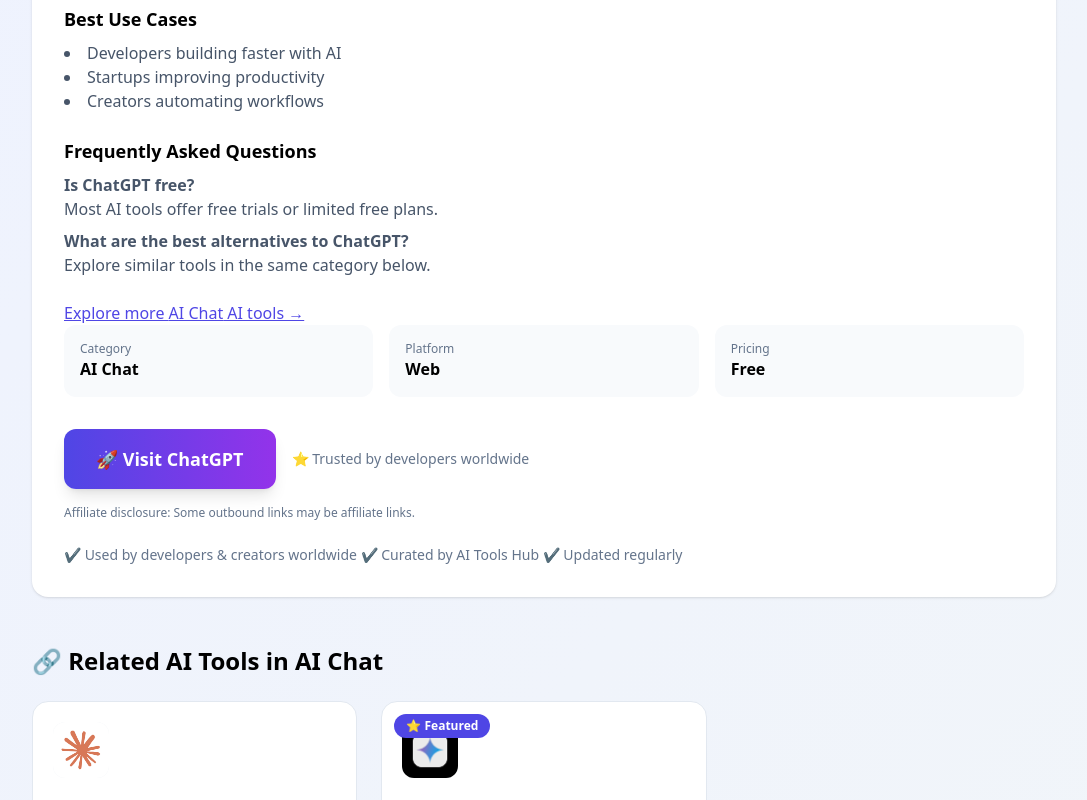
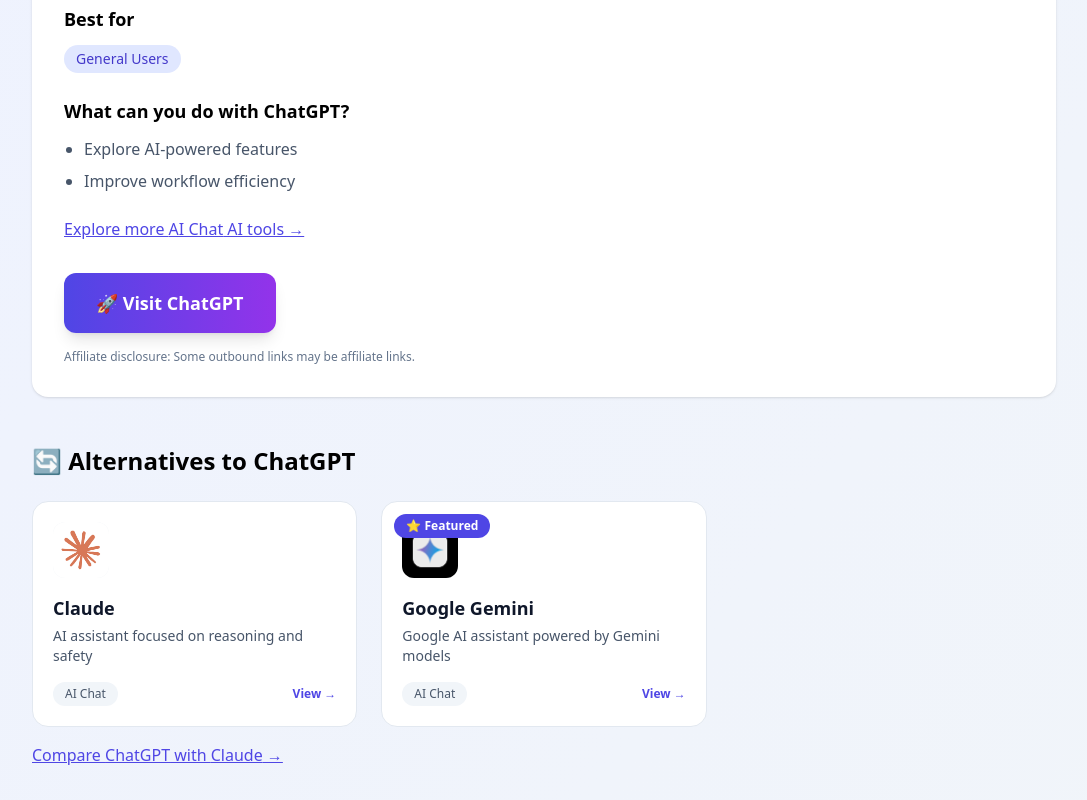
Before and after one commit to jagdish1604/ai-tools-for-devs, a React (Vite) app: page /tools/chatgpt in a window 1280 px wide. Shown: the part 540-1340 px from the top of the page, without its empty margins (96-1183 px from the left). Built offline with nearby package versions, Linux system fonts and the light colour scheme.

Commit message:
Add compare pages to sitemap

```diff
--- a/src/App.jsx
+++ b/src/App.jsx
@@ -12,6 +12,7 @@
 import AiToolsForReactDevelopers from "./pages/seo/AiToolsForReactDevelopers";
 import FreeAiToolsForCoding from "./pages/seo/FreeAiToolsForCoding";
 import ChatGptAlternativesForDevelopers from "./pages/seo/ChatGptAlternativesForDevelopers";
+import ComparePage from "./pages/ComparePage";
 
 
 
@@ -44,12 +45,11 @@
   path="/chatgpt-alternatives-for-developers"
   element={<ChatGptAlternativesForDevelopers />}
 />
-
-
 <Route
   path="/ai-tools-for-react-developers"
   element={<AiToolsForReactDevelopers />}
 />
+<Route path="/compare/:slugs" element={<ComparePage />} />
 
 
   </Routes>
--- /dev/null
+++ b/src/components/AlternativesSection.jsx
@@ -0,0 +1,22 @@
+import { Link } from "react-router-dom";
+import ToolCard from "./ToolCard";
+
+export default function AlternativesSection({ currentTool, alternatives }) {
+  if (!alternatives || alternatives.length === 0) return null;
+
+  return (
+    <section className="max-w-5xl mx-auto mt-12">
+      <h2 className="text-2xl font-bold mb-6 dark:text-white">
+        🔄 Alternatives to {currentTool.name}
+      </h2>
+
+      <div className="grid gap-6 sm:grid-cols-2 lg:grid-cols-3">
+        {alternatives.map(tool => (
+          <Link key={tool.slug} to={`/tools/${tool.slug}`}>
+            <ToolCard tool={tool} />
+          </Link>
+        ))}
+      </div>
+    </section>
+  );
+}
--- /dev/null
+++ b/src/pages/ComparePage.jsx
@@ -0,0 +1,121 @@
+import { useParams, Link } from "react-router-dom";
+import { Helmet } from "react-helmet-async";
+import tools from "../data/tools.json";
+
+export default function ComparePage() {
+  const { slugs } = useParams();
+
+  const toolSlugs = slugs.split("-vs-");
+  const selectedTools = tools.filter(t =>
+    toolSlugs.includes(t.slug)
+  );
+
+  if (selectedTools.length < 2) {
+    return (
+      <div className="max-w-4xl mx-auto px-6 py-20">
+        <h1 className="text-2xl font-bold">Comparison not available</h1>
+      </div>
+    );
+  }
+
+  const title = selectedTools.map(t => t.name).join(" vs ");
+
+  return (
+    <div className="min-h-screen bg-slate-50 dark:bg-slate-900 px-6 py-12">
+
+      {/* ✅ SEO */}
+      <Helmet>
+        <title>{title} – AI Tool Comparison</title>
+        <meta
+          name="description"
+          content={`Compare ${title}. Features, use cases, pricing, and recommendations for developers and creators.`}
+        />
+        <link
+          rel="canonical"
+          href={`https://aitoolsfordev.com/compare/${slugs}`}
+        />
+      </Helmet>
+
+      <div className="max-w-6xl mx-auto">
+
+        {/* 🔙 Back */}
+        <Link
+          to="/"
+          className="text-sm text-indigo-600 dark:text-indigo-400 hover:underline"
+        >
+          ← Back to tools
+        </Link>
+
+        {/* 🧠 Heading */}
+        <h1 className="text-4xl font-extrabold mt-6 mb-4 dark:text-white">
+          {title}
+        </h1>
+
+        <p className="text-slate-600 dark:text-slate-400 mb-8">
+          A side-by-side comparison to help developers and creators
+          choose the right AI tool.
+        </p>
+
+        {/* 📊 Comparison Table */}
+        <div className="overflow-x-auto">
+          <table className="w-full border-collapse rounded-xl overflow-hidden">
+            <thead>
+              <tr className="bg-indigo-600 text-white">
+                <th className="p-4 text-left">Feature</th>
+                {selectedTools.map(tool => (
+                  <th key={tool.slug} className="p-4 text-left">
+                    {tool.name}
+                  </th>
+                ))}
+              </tr>
+            </thead>
+
+            <tbody className="bg-white dark:bg-slate-800">
+              <Row label="Category" tools={selectedTools} field="category" />
+              <Row label="Best for" tools={selectedTools} custom />
+              <Row label="Pricing" tools={selectedTools} pricing />
+              <Row label="Website" tools={selectedTools} link />
+            </tbody>
+          </table>
+        </div>
+
+        {/* 🏆 Recommendation */}
+        <div className="mt-10 bg-indigo-50 dark:bg-slate-800 p-6 rounded-xl">
+          <h2 className="text-xl font-bold mb-2 dark:text-white">
+            Final Recommendation
+          </h2>
+          <p className="text-slate-600 dark:text-slate-300">
+            {selectedTools[0].name} is ideal if you want simplicity and fast results.
+            {selectedTools[1].name} is better if you need flexibility and advanced control.
+          </p>
+        </div>
+      </div>
+    </div>
+  );
+}
+
+function Row({ label, tools, field, custom, pricing, link }) {
+  return (
+    <tr className="border-b border-slate-200 dark:border-slate-700">
+      <td className="p-4 font-medium">{label}</td>
+
+      {tools.map(tool => (
+        <td key={tool.slug} className="p-4 text-slate-600 dark:text-slate-300">
+          {custom && tool.category}
+          {field && tool[field]}
+          {pricing && (tool.canAffiliate ? "Free / Paid" : "Free")}
+          {link && (
+            <a
+              href={tool.website}
+              target="_blank"
+              rel="noopener noreferrer"
+              className="text-indigo-600 underline"
+            >
+              Visit
+            </a>
+          )}
+        </td>
+      ))}
+    </tr>
+  );
+}
--- a/src/pages/ToolDetail.jsx
+++ b/src/pages/ToolDetail.jsx
@@ -1,11 +1,16 @@
 import { useParams, Link } from "react-router-dom";
-import { useEffect } from "react";
 import tools from "../data/tools.json";
 import ToolCard from "../components/ToolCard";
 import { Helmet } from "react-helmet-async";
+import { getBestFor, getUseCases } from "../utils/toolMetadata";
+import { getAlternatives } from "../utils/toolMetadata";
+import AlternativesSection from "../components/AlternativesSection";
+
+
 export default function ToolDetail() {
   const { slug } = useParams();
   const tool = tools.find(t => t.slug === slug);
+
 
   if (!tool) {
     return (
@@ -18,80 +23,21 @@
   const relatedTools = tools
     .filter(t => t.category === tool.category && t.slug !== tool.slug)
     .slice(0, 4);
+const alternatives = getAlternatives(tool, tools);
 
-  /* ✅ SEO (15.1) — TITLE + META */
-  useEffect(() => {
-    const prevTitle = document.title;
-    const prevDescription = document
-      .querySelector('meta[name="description"]')
-      ?.getAttribute("content");
-
-    document.title = `${tool.name} – AI Tool Review & Best Alternatives`;
-
-    let metaDescription = document.querySelector(
-      'meta[name="description"]'
-    );
-
-    if (!metaDescription) {
-      metaDescription = document.createElement("meta");
-      metaDescription.name = "description";
-      document.head.appendChild(metaDescription);
-    }
-
-    metaDescription.content = `${tool.name} is an AI tool for ${tool.category}. ${tool.description}`;
-
-    let canonical = document.querySelector("link[rel='canonical']");
-    if (!canonical) {
-      canonical = document.createElement("link");
-      canonical.rel = "canonical";
-      document.head.appendChild(canonical);
-    }
-
-    canonical.href = `https://aitoolsfordev.com/tools/${tool.slug}`;
-
-    return () => {
-      document.title = prevTitle;
-      if (prevDescription && metaDescription) {
-        metaDescription.content = prevDescription;
-      }
-    };
-  }, [tool]);
-
-  /* ✅ SEO (15.3D) — STRUCTURED DATA */
-  useEffect(() => {
-    const schema = {
-      "@context": "https://schema.org",
-      "@type": "SoftwareApplication",
-      name: tool.name,
-      applicationCategory: tool.category,
-      operatingSystem: "Web",
-      description: tool.description,
-      url: tool.url
-    };
-
-    const script = document.createElement("script");
-    script.type = "application/ld+json";
-    script.text = JSON.stringify(schema);
-
-    document.head.appendChild(script);
-
-    return () => {
-      document.head.removeChild(script);
-    };
-  }, [tool]);
+  const bestFor = getBestFor(tool);
+  const useCases = getUseCases(tool);
 
   return (
-
     <div className="min-h-screen bg-gradient-to-br from-indigo-50 to-slate-100 dark:from-slate-900 dark:to-slate-800 px-4 py-12">
 
+      {/* ✅ SEO (SINGLE SOURCE OF TRUTH) */}
       <Helmet>
-        <title>{tool.name} – AI Tool for Developers</title>
-
+        <title>{tool.name} – AI Tool Review & Best Alternatives</title>
         <meta
           name="description"
-          content={`${tool.name} is an AI tool that helps developers with ${tool.category.toLowerCase()}. Learn features, use cases, pricing, and alternatives.`}
+          content={`${tool.name} is an AI tool for ${tool.category}. Learn features, use cases, pricing, and best alternatives.`}
         />
-
         <link
           rel="canonical"
           href={`https://aitoolsfordev.com/tools/${tool.slug}`}
@@ -121,7 +67,6 @@
                 width="80"
                 height="80"
                 loading="lazy"
-                decoding="async"
                 className="w-full h-full object-contain"
               />
             ) : (
@@ -139,23 +84,21 @@
 
             <p className="text-slate-600 dark:text-slate-400 mb-4">
               {tool.description}
-               <p className="mt-4 text-slate-600 dark:text-slate-400">
+            </p>
+
+            <p className="text-slate-600 dark:text-slate-400">
               Looking for an honest review of {tool.name}?
               Here’s everything you need to know — features, use cases,
               pricing insights, and the best alternatives.
             </p>
-            </p>
 
-
-
-            <span className="inline-block text-sm bg-slate-100 dark:bg-slate-700
+            <span className="inline-block mt-4 text-sm bg-slate-100 dark:bg-slate-700
                              text-slate-700 dark:text-slate-300 px-3 py-1 rounded-full">
               {tool.category}
             </span>
           </div>
         </div>
       </div>
-
 
       {/* 📦 Content */}
       <div className="max-w-5xl mx-auto bg-white dark:bg-slate-900 rounded-2xl shadow p-8">
@@ -165,37 +108,47 @@
         </h2>
 
         <p className="text-slate-600 dark:text-slate-400 mb-6 leading-relaxed text-lg">
-
           {tool.longDescription || tool.description}
         </p>
 
-        {/* ✅ NEW: USE CASES */}
-        <h3 className="text-lg font-semibold mb-2 dark:text-white">
-          Best Use Cases
+        {/* 🎯 BEST FOR */}
+        {bestFor.length > 0 && (
+          <>
+            <h3 className="text-lg font-semibold mb-3 dark:text-white">
+              Best for
             </h3>
 
-        <ul className="list-disc list-inside text-slate-600 dark:text-slate-400 mb-6">
-          <li>Developers building faster with AI</li>
-          <li>Startups improving productivity</li>
-          <li>Creators automating workflows</li>
-        </ul>
+            <div className="flex flex-wrap gap-2 mb-6">
+              {bestFor.map((item, i) => (
+                <span
+                  key={i}
+                  className="px-3 py-1 text-sm rounded-full
+                             bg-indigo-100 text-indigo-700
+                             dark:bg-indigo-900 dark:text-indigo-300"
+                >
+                  {item}
+                </span>
+              ))}
+            </div>
+          </>
+        )}
 
-        {/* ✅ NEW: FAQ */}
-        <h3 className="text-lg font-semibold mb-2 dark:text-white">
-          Frequently Asked Questions
+        {/* 🧩 USE CASES */}
+        {useCases.length > 0 && (
+          <>
+            <h3 className="text-lg font-semibold mb-3 dark:text-white">
+              What can you do with {tool.name}?
             </h3>
 
-        <p className="text-slate-600 dark:text-slate-400 mb-2">
-          <strong>Is {tool.name} free?</strong><br />
-          Most AI tools offer free trials or limited free plans.
-        </p>
+            <ul className="list-disc pl-5 space-y-2 text-slate-600 dark:text-slate-400 mb-6">
+              {useCases.map((uc, i) => (
+                <li key={i}>{uc}</li>
+              ))}
+            </ul>
+          </>
+        )}
 
-        <p className="text-slate-600 dark:text-slate-400 mb-6">
-          <strong>What are the best alternatives to {tool.name}?</strong><br />
-          Explore similar tools in the same category below.
-        </p>
-
-        {/* ✅ NEW: INTERNAL LINK */}
+        {/* 🔗 Category link */}
         <Link
           to={`/category/${encodeURIComponent(tool.category)}`}
           className="text-indigo-600 dark:text-indigo-400 underline"
@@ -203,30 +156,8 @@
           Explore more {tool.category} AI tools →
         </Link>
 
-
-        {/* 🔍 Quick Info */}
-<div className="grid grid-cols-2 sm:grid-cols-3 gap-4 mb-8">
-  <div className="bg-slate-50 dark:bg-slate-800 rounded-xl p-4">
-    <p className="text-xs text-slate-500">Category</p>
-    <p className="font-semibold dark:text-white">{tool.category}</p>
-  </div>
-
-  <div className="bg-slate-50 dark:bg-slate-800 rounded-xl p-4">
-    <p className="text-xs text-slate-500">Platform</p>
-    <p className="font-semibold dark:text-white">Web</p>
-  </div>
-
-  <div className="bg-slate-50 dark:bg-slate-800 rounded-xl p-4">
-    <p className="text-xs text-slate-500">Pricing</p>
-    <p className="font-semibold dark:text-white">
-      {tool.canAffiliate ? "Free / Paid" : "Free"}
-    </p>
-  </div>
-</div>
-
-
         {/* CTA */}
-        <div className="flex flex-wrap gap-4 mt-6">
+        <div className="flex flex-wrap gap-4 mt-8">
           <a
             href={`/go/${tool.slug}`}
             target="_blank"
@@ -235,29 +166,35 @@
                        bg-gradient-to-r from-indigo-600 to-purple-600
                        hover:from-indigo-700 hover:to-purple-700
                        text-white px-8 py-4 rounded-xl
-             font-semibold text-lg shadow-lg
-             transition-transform hover:-translate-y-0.5"
+                       font-semibold text-lg shadow-lg"
           >
             🚀 Visit {tool.name}
           </a>
+        </div>
 
-
-          <span className="inline-flex items-center text-sm text-slate-500 dark:text-slate-400">
-            ⭐ Trusted by developers worldwide
-          </span>
-
-        </div>
         <p className="mt-4 text-xs text-slate-500 dark:text-slate-400">
           Affiliate disclosure: Some outbound links may be affiliate links.
         </p>
-
-        <div className="mt-6 text-sm text-slate-500 dark:text-slate-400">
-  ✔ Used by developers & creators worldwide
-  ✔ Curated by AI Tools Hub
-  ✔ Updated regularly
       </div>
 
+        <AlternativesSection
+  currentTool={tool}
+  alternatives={alternatives}
+/>
+{/* 🔀 Compare CTA */}
+{alternatives.length > 0 && (
+  <div className="max-w-5xl mx-auto mt-4">
+    <Link
+      to={`/compare/${tool.slug}-vs-${alternatives[0].slug}`}
+      className="text-indigo-600 dark:text-indigo-400 underline font-medium"
+    >
+      Compare {tool.name} with {alternatives[0].name} →
+    </Link>
   </div>
+)}
+
+
+{/* 🔁 Related Tools (you already have this) */}
 
 
       {/* 🔁 Related Tools */}
@@ -269,18 +206,13 @@
 
           <div className="grid gap-6 sm:grid-cols-2 lg:grid-cols-3">
             {relatedTools.map(rt => (
-              <a
-                key={rt.id}
-                href={`/tools/${rt.slug}`}
-                className="block rounded-xl"
-              >
+              <Link key={rt.slug} to={`/tools/${rt.slug}`}>
                 <ToolCard tool={rt} />
-              </a>
+              </Link>
             ))}
           </div>
         </section>
       )}
-
     </div>
   );
 }
--- /dev/null
+++ b/src/utils/toolMetadata.js
@@ -0,0 +1,87 @@
+export function getBestFor(tool) {
+  if (tool.bestFor && tool.bestFor.length > 0) {
+    return tool.bestFor;
+  }
+
+  const categoryMap = {
+    "Automation": [
+      "Developers",
+      "Business Teams",
+      "No-code Users"
+    ],
+    "Design": [
+      "Designers",
+      "Content Creators",
+      "Marketing Teams"
+    ],
+    "Code": [
+      "Developers",
+      "Backend Engineers",
+      "Frontend Engineers"
+    ],
+    "Writing": [
+      "Content Creators",
+      "Bloggers",
+      "Marketing Teams"
+    ],
+    "Productivity": [
+      "Professionals",
+      "Freelancers",
+      "Startup Teams"
+    ]
+  };
+
+  return categoryMap[tool.category] || ["General Users"];
+}
+
+export function getUseCases(tool) {
+  if (tool.useCases && tool.useCases.length > 0) {
+    return tool.useCases;
+  }
+
+  const baseCases = {
+    "Automation": [
+      "Automate repetitive tasks",
+      "Connect multiple apps and services",
+      "Save time using AI-powered workflows"
+    ],
+    "Design": [
+      "Create visual assets using AI",
+      "Improve design workflows",
+      "Generate creative ideas faster"
+    ],
+    "Code": [
+      "Write and refactor code faster",
+      "Debug and understand complex logic",
+      "Improve developer productivity"
+    ],
+    "Writing": [
+      "Generate content ideas",
+      "Write blogs, emails, and copy",
+      "Improve writing quality using AI"
+    ],
+    "Productivity": [
+      "Organize work more efficiently",
+      "Reduce manual effort",
+      "Improve daily productivity"
+    ]
+  };
+
+  return baseCases[tool.category] || [
+    "Explore AI-powered features",
+    "Improve workflow efficiency"
+  ];
+}
+
+
+export function getAlternatives(currentTool, allTools) {
+  if (!currentTool || !allTools) return [];
+
+  return allTools
+    .filter(
+      t =>
+        t.category === currentTool.category &&
+        t.slug !== currentTool.slug
+    )
+    .slice(0, 6);
+}
```
Also changed, not shown: scripts/generate-sitemap.cjs (+52 -6 lines), 1 other file (tests, documents, lock files or other folders). Lines whose indentation alone changed are shown as unchanged.
